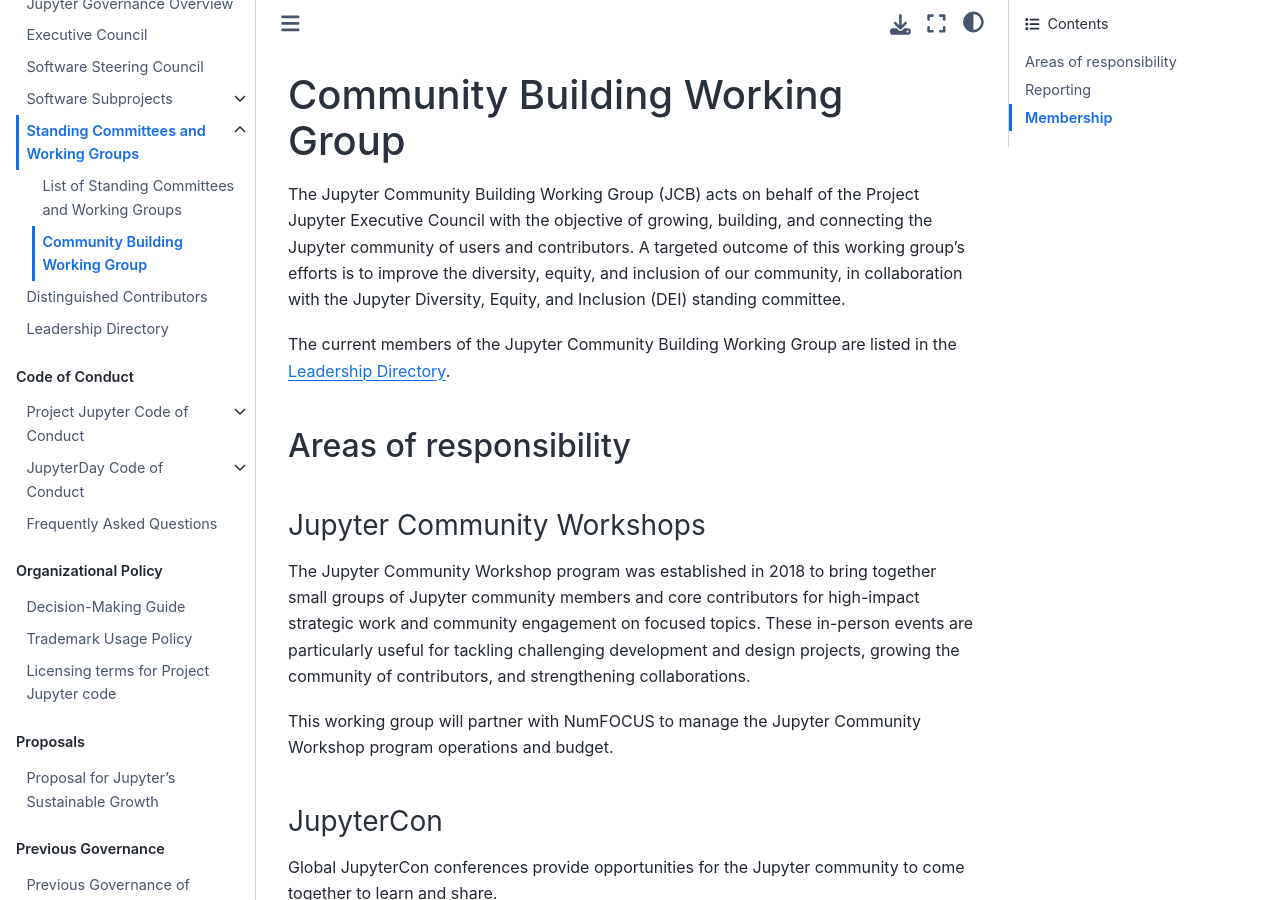
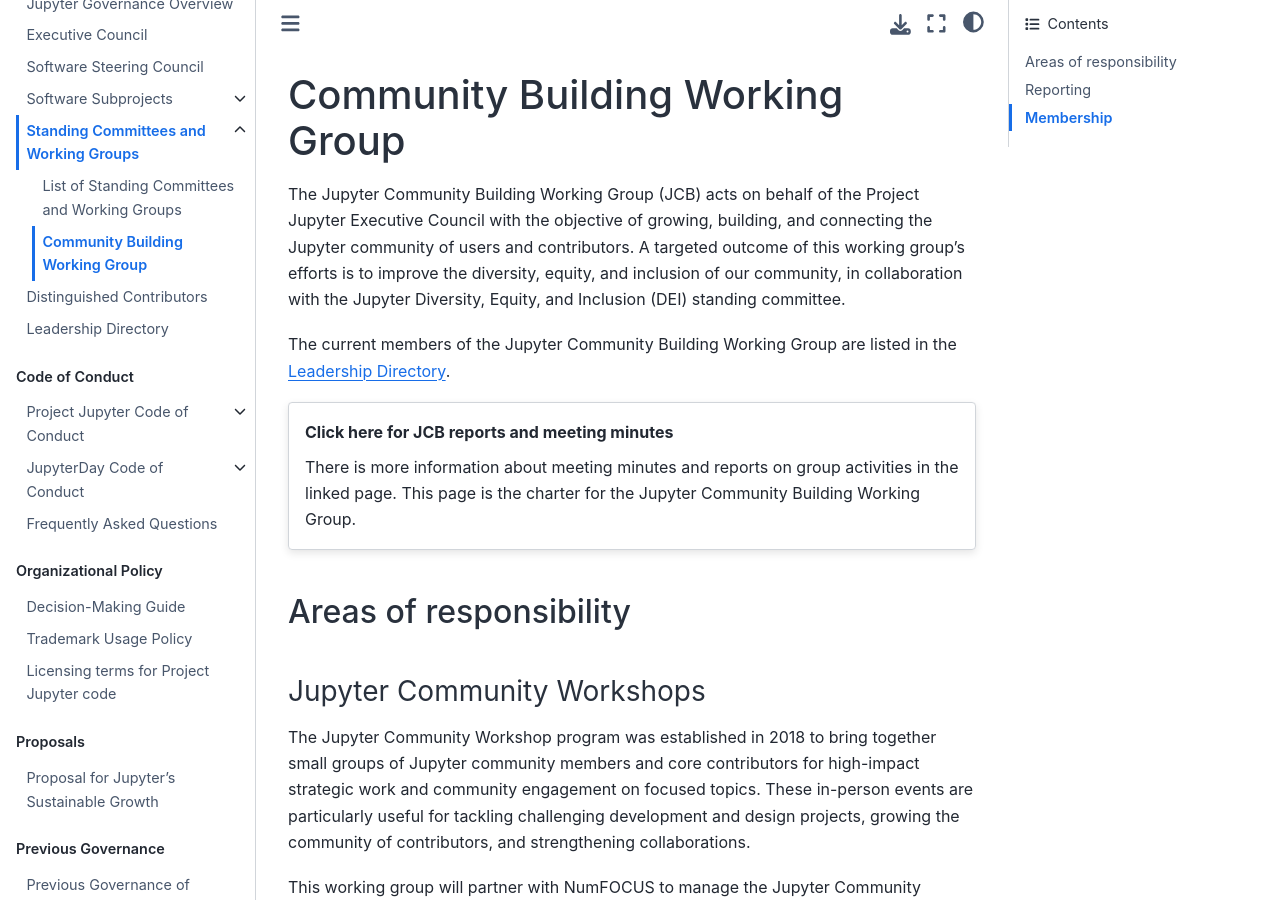
Before and after one commit to jupyter/governance, a Jupyter Book: the page built from communitybuildingworkinggroup.md, in a window 1280 px wide and 900 px high. Built offline with Jupyter Book 1.0.4 settings and Sphinx 7.4.7 and the Sphinx Book theme 1.1.4, drawn with Linux system fonts in a browser that asks for light colours; pages that are not in the unit, such as notebooks, are missing from menus.

Commit message:
Add button to link to JCB reports and meeting minutes

````diff
--- a/communitybuildingworkinggroup.md
+++ b/communitybuildingworkinggroup.md
@@ -8,6 +8,12 @@
 and Inclusion (DEI) standing committee.
 
 The current members of the Jupyter Community Building Working Group are listed in the [Leadership Directory](people).
+
+```{card} Click here for JCB reports and meeting minutes
+:link: https://executive-council-team-compass.readthedocs.io/en/latest/reports/communitybuilding/readme.html
+There is more information about meeting minutes and reports on group activities in the linked page.
+This page is the charter for the Jupyter Community Building Working Group.
+```
 
 ## Areas of responsibility
 
````
